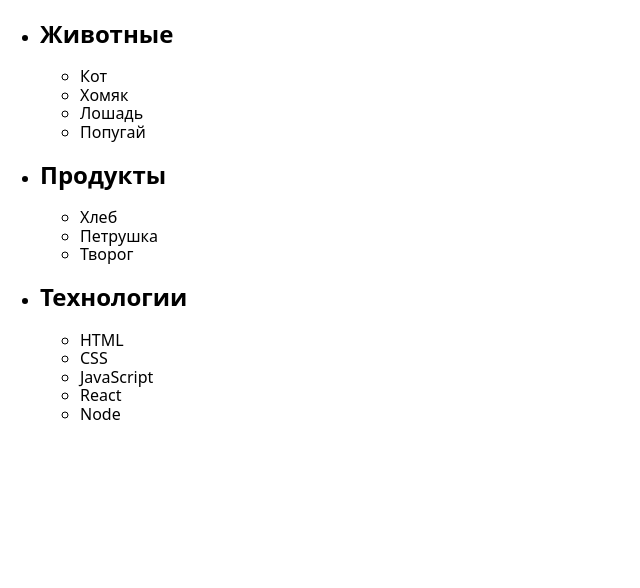
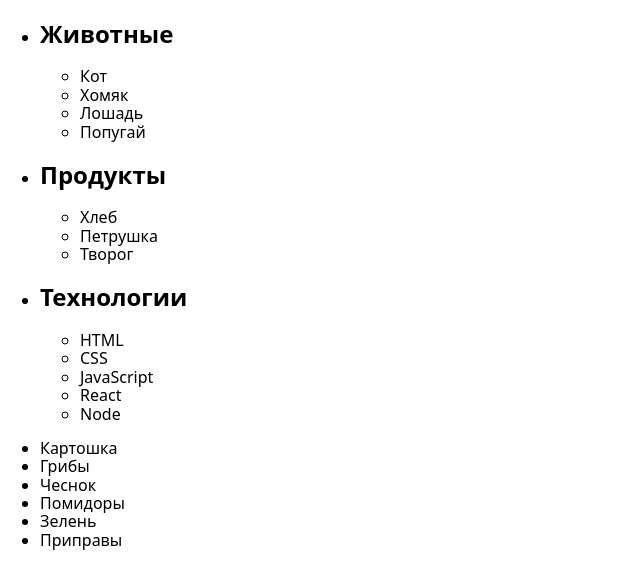
Before and after one commit to AlexandrSybirko/goit-js-hw-07, a plain HTML site: page index.html in a window 1280 px wide. Shown: the whole page, without its empty margins (0-640 px from the left). Drawn offline with nearby package versions, Linux system fonts and the light colour scheme.

Commit message:
Делает 2-е задание

```diff
--- a/index.html
+++ b/index.html
@@ -13,6 +13,8 @@
   </head>
 
   <body>
+    <!-- Первое задание -->
+
     <ul id="categories">
       <li class="item">
         <h2>Животные</h2>
@@ -46,6 +48,11 @@
       </li>
     </ul>
 
+    <!-- Второе задание -->
+
+    <ul id="ingredients"></ul>
+
     <script src="./js/task-1.js" type="module"></script>
+    <script src="./js/task-2.js" type="module"></script>
   </body>
 </html>
--- /dev/null
+++ b/js/task-2.js
@@ -0,0 +1,18 @@
+const ingredients = [
+  'Картошка',
+  'Грибы',
+  'Чеснок',
+  'Помидоры',
+  'Зелень',
+  'Приправы',
+];
+
+const ingredientsRef = document.querySelector('#ingredients');
+
+const elements = ingredients.map(ingredient => {
+  const list = document.createElement('li');
+  list.textContent = ingredient;
+  return list;
+});
+ingredientsRef.append(...elements);
+console.log(ingredientsRef);
```
